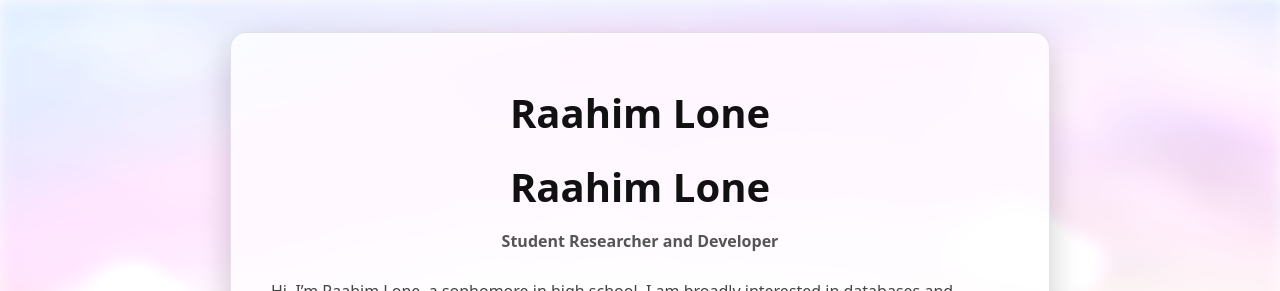
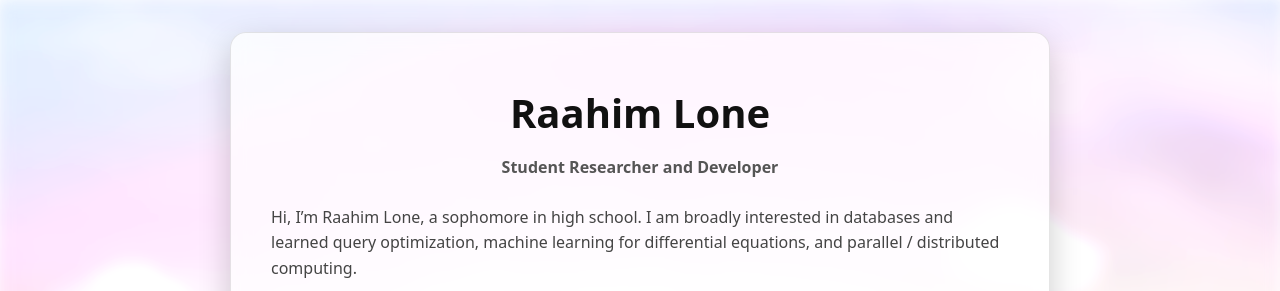
Before and after one commit to Raahim-Lone/raahimlone.github.io, a plain HTML site: page index.html in a window 1280 px wide. Shown: the top 291 px of the page. Drawn offline with Linux system fonts and the light colour scheme.

Commit message:
Update index.html

```diff
--- a/index.html
+++ b/index.html
@@ -130,7 +130,6 @@
       <div class="text-center" style="margin-bottom:1.5rem;">
         <h1>Raahim Lone</h1>
         <div class="text-center" style="margin-bottom:1.5rem;">
-          <h1>Raahim Lone</h1>
           <p class="subtitle">Student Researcher and Developer</p>
         </div>
       </div>
```
